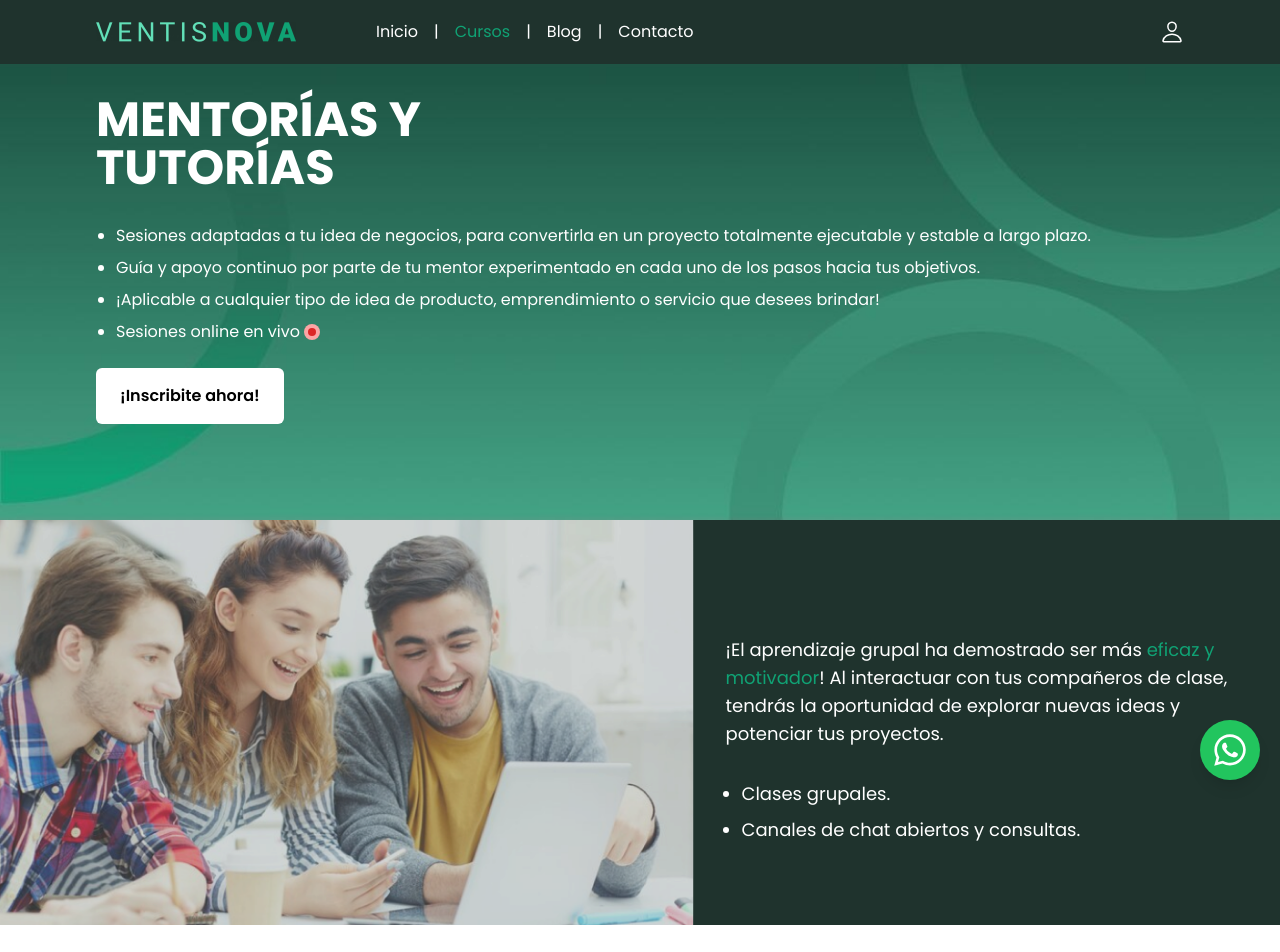
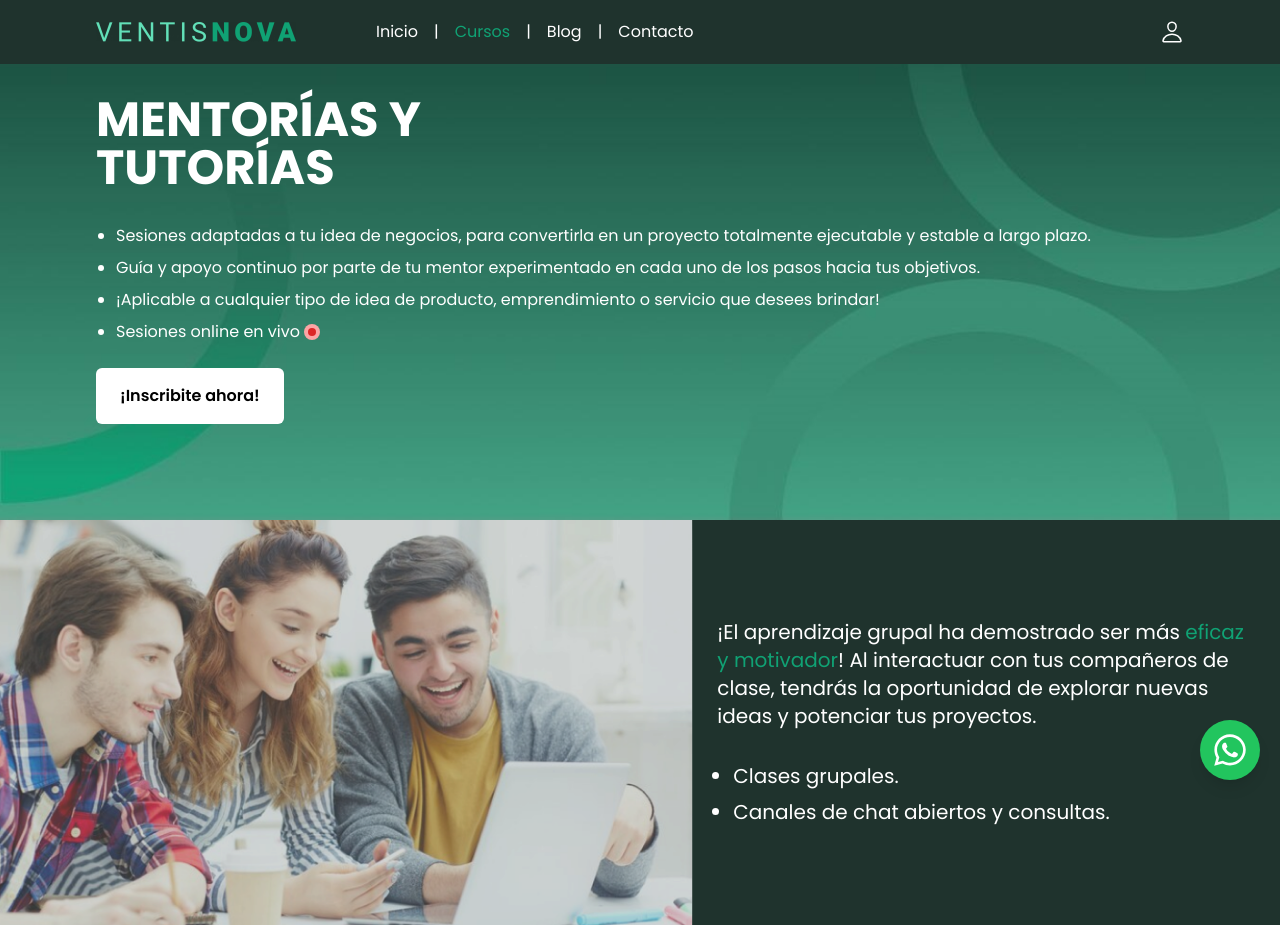
Before and after one commit to mcsadevp/ventisnova, a React (Vite) app: page /mentorias-y-tutorias in a window 1280 px wide. Shown: the top 952 px of the page. Built offline with nearby package versions, Linux system fonts and the light colour scheme; no server answers.

Commit message:
correccion de mentorias-y-tutorias view

```diff
--- a/src/pages/MentoriasYTutoriasView.jsx
+++ b/src/pages/MentoriasYTutoriasView.jsx
@@ -85,9 +85,9 @@ const MentoriasYTutoriasView = () => {
           </div>
 
           {/* Texto */}
-          <div className="md:w-1/2 mt-10 md:mt-24 md:pl-8 text-white px-3 mb-10 text-lg relative z-10 bg-customDarkGreen p-5 md:z-auto mx-5 md:mx-0">
-              <p>¡El aprendizaje grupal ha demostrado ser más <span className='text-customGreen'>eficaz y </span><span className='text-customGreen'>motivador</span>! Al interactuar con tus compañeros de clase, tendrás la oportunidad de explorar nuevas ideas y potenciar tus proyectos.</p>
-              <ul className='list-disc space-y-2 mt-8 md:pl-4 px-5'>
+          <div className="relative md:w-1/2 z-10 p-6 bg-black bg-opacity-50 md:bg-opacity-0 text-white flex flex-col items-start justify-center">
+              <p className='lg:text-xl text-md'>¡El aprendizaje grupal ha demostrado ser más <span className='text-customGreen'>eficaz y </span><span className='text-customGreen'>motivador</span>! Al interactuar con tus compañeros de clase, tendrás la oportunidad de explorar nuevas ideas y potenciar tus proyectos.</p>
+              <ul className='list-disc space-y-2 mt-8 md:pl-4 px-5 lg:text-xl text-md'>
                   <li>Clases grupales.</li>
                   <li>Canales de chat abiertos y consultas.</li>
               </ul>
```
